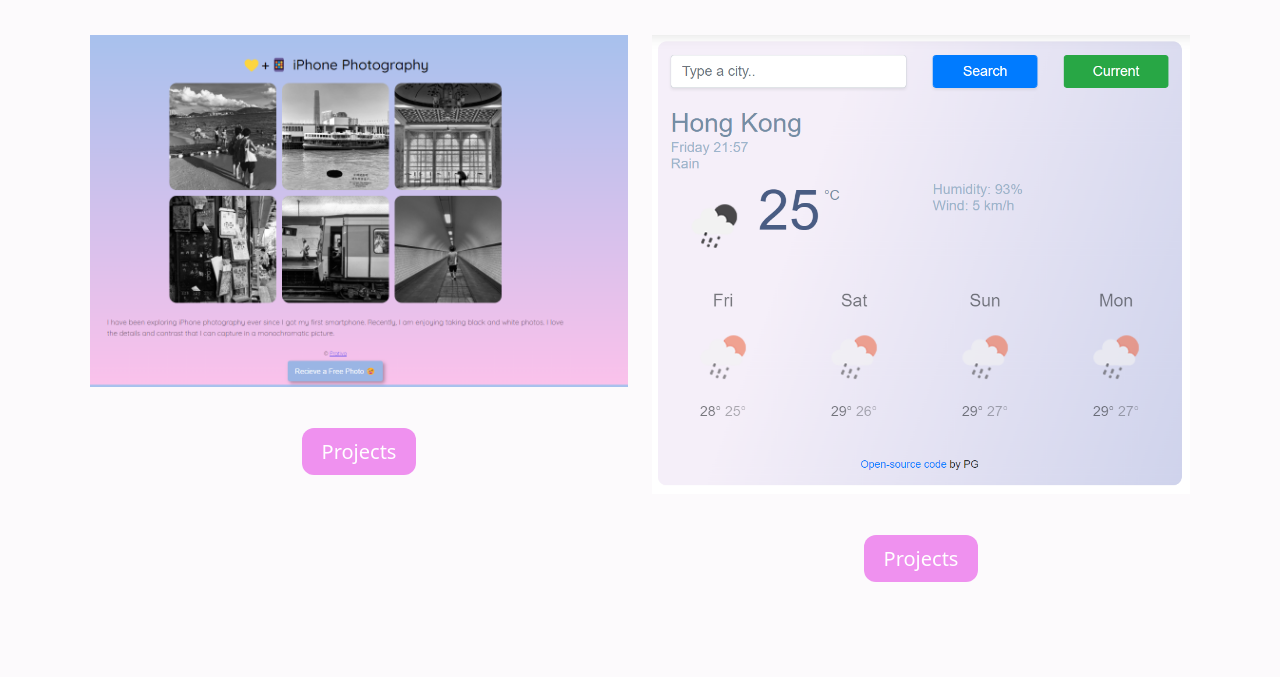
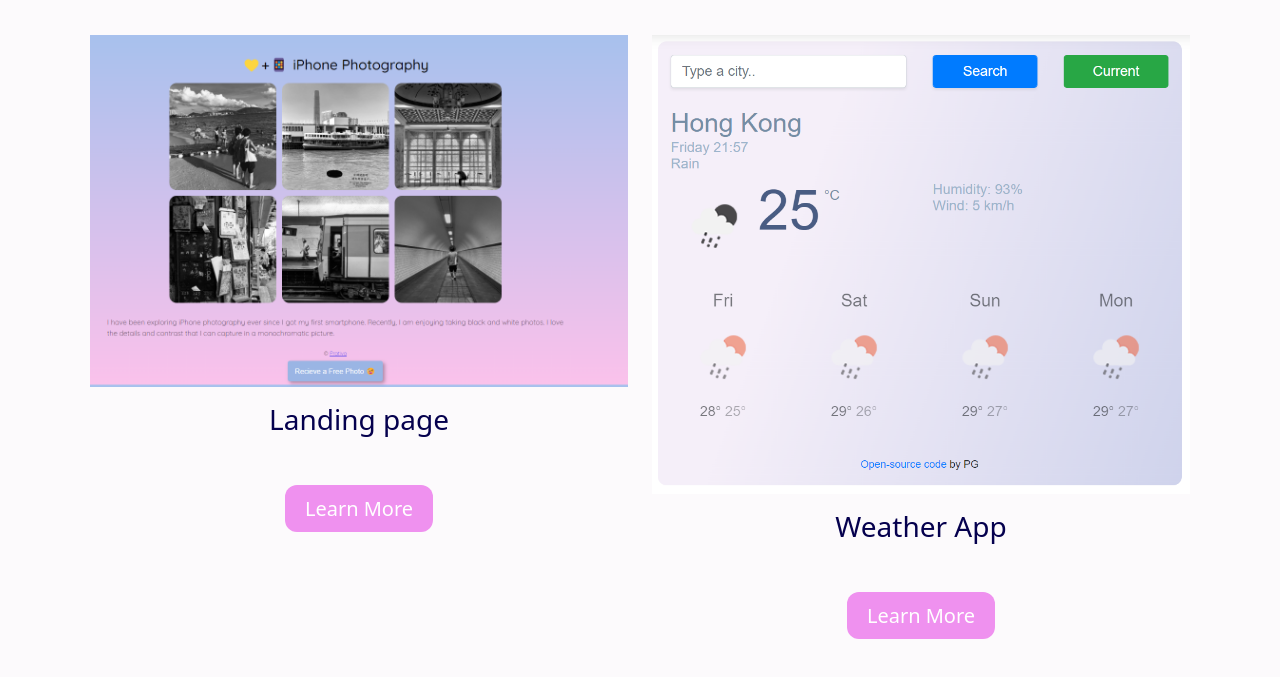
Before and after one commit to evaGG99/Final-project, a plain HTML site: page projects.html in a window 1280 px wide. Shown: the part 85-762 px from the top of the page. Drawn offline with nearby package versions, Linux system fonts and the light colour scheme.

Commit message:
updated project.html

```diff
--- a/projects.html
+++ b/projects.html
@@ -73,14 +73,16 @@
       <div class="row">
         <div class="col-sm-6 col-lg-6 col-md-6">
           <img src="Images/landingWesbite.png" alt class="img-fluid"/>
+          <h3 class="mt-3">Landing page</h3>
           <div class="button">
-            <a href="/projects.html" class="btn-projects">Projects</a>
+            <a href="/projects.html" class="btn-projects">Learn More</a>
           </div>
           </div>
           <div class="col-sm-6 col-lg-6 col-md-6">
             <img src="Images/weatherApp.png" alt class="img-fluid" />
+            <h3 class="mt-3">Weather App</h3>
             <div class="button">
-              <a href="/projects.html" class="btn-projects">Projects</a>
+              <a href="/projects.html" class="btn-projects">Learn More</a>
             </div>
             </div>
       </div>
```
